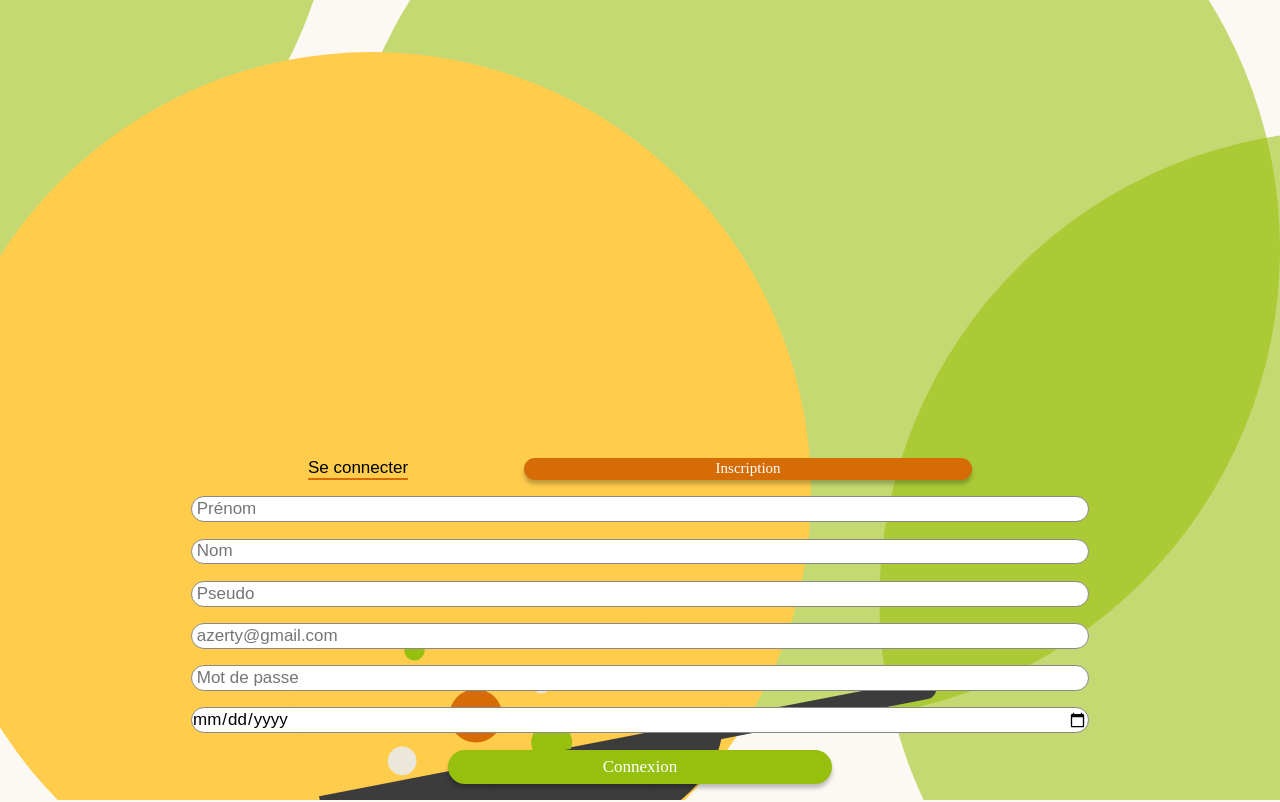
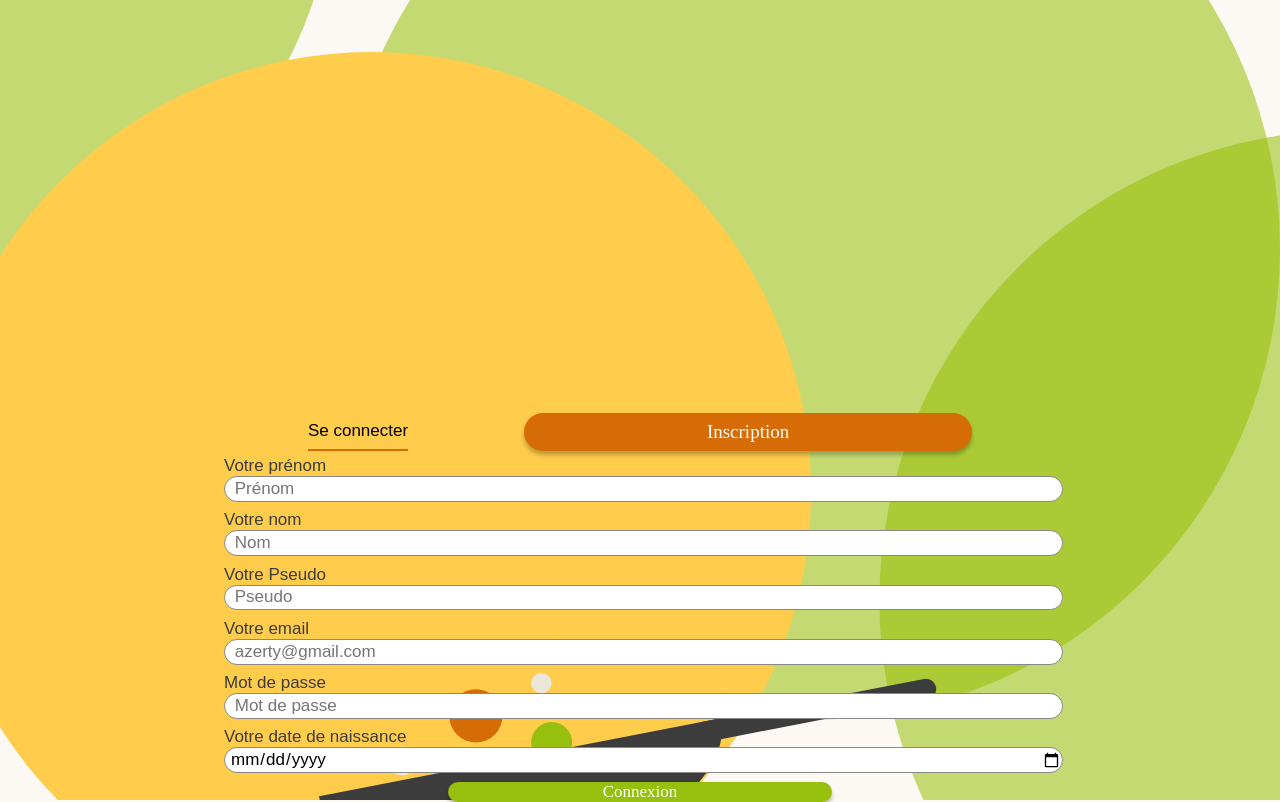
Before and after one commit to WildCodeSchool/0923-lille-JS-eatingnamnam, a React (Vite) app in the folder frontend/: page /login in a window 1280 px wide. Both pictures are taken after a click on the button "Inscription". Built offline with nearby package versions, Linux system fonts and the light colour scheme; a web font is replaced by a local one.

Commit message:
i add a label

```diff
--- a/frontend/src/components/InscriptionForm/InscriptionForm.jsx
+++ b/frontend/src/components/InscriptionForm/InscriptionForm.jsx
@@ -7,43 +7,61 @@ function InscriptionForm() {
   const onSubmit = (data) => console.warn(data);
   return (
     <form className="formInscription__inputs" onSubmit={handleSubmit(onSubmit)}>
+      <label className="formInscription__label">
+        Votre prénom
         <input
           className="formInscription__inputs__text"
           type="text"
           {...register("firstname", { required: true })}
           placeholder=" Prénom"
         />
+      </label>
+
+      <label className="formInscription__label">
+        Votre nom
         <input
           className="formInscription__inputs__text"
           {...register("lastname", { required: true })}
           type="text"
           placeholder=" Nom"
         />
+      </label>
+      <label className="formInscription__label">
+        Votre Pseudo
         <input
           className="formInscription__inputs__text"
           type="text"
           {...register("Pseudo", { required: true })}
           placeholder=" Pseudo"
         />
+      </label>
+      <label className="formInscription__label">
+        Votre email
         <input
           className="formInscription__inputs__text"
           type="mail"
           {...register("mail", { required: true }, { type: "email" })}
           placeholder=" azerty@gmail.com"
         />
+      </label>
+      <label className="formInscription__label">
+        Mot de passe
         <input
           className="formInscription__inputs__text"
           {...register("password", { required: true })}
           type="password"
           placeholder=" Mot de passe"
         />
+      </label>
+      <label className="formInscription__label">
+        Votre date de naissance
         <input
           className="formInscription__inputs__text"
           {...register("birthdate", { required: true }, { type: "date" })}
           type="date"
           placeholder=" Date de naissance"
         />
-
+      </label>
       <input
         className="formInscription__inputs__submit"
         type="submit"
--- a/frontend/src/components/LoginForm/LoginForm.jsx
+++ b/frontend/src/components/LoginForm/LoginForm.jsx
@@ -7,18 +7,26 @@ function LoginForm() {
   const onSubmit = (data) => console.warn(data);
   return (
     <form className="formLogin__inputs" onSubmit={handleSubmit(onSubmit)}>
+      <label htmlFor="mail" className="formLogin__label">
+        Adresse mail
         <input
+          id="mail"
           className="formLogin__inputs__text"
           type="mail"
           {...register("mail", { required: true }, { type: "email" })}
-        placeholder=" azerty@gmail.com"
+          placeholder="azerty@gmail.com"
         />
+      </label>
+      <label htmlFor="password" className="formLogin__label">
+        Mot de passe
         <input
+          id="password"
           className="formLogin__inputs__text"
           {...register("password", { required: true })}
           type="password"
-        placeholder=" Mot de passe"
+          placeholder="Mot de passe"
         />
+      </label>
       <input
         className="formLogin__inputs__submit"
         type="submit"
--- a/frontend/src/pages/Authentication/Authentication.scss
+++ b/frontend/src/pages/Authentication/Authentication.scss
@@ -13,15 +13,15 @@
   .formLogin__Button {
     display: flex;
     justify-content: space-evenly;
-    justify-self: center;
     width: 70%;
+    font-size: 1.5em;
   }
 
   .active {
     width: 50%;
-    height: 1.5em;
+    height: 2em;
     font-family: "Hubbali";
-    font-size: 15px;
+    font-size: 19px;
     color: #ffffff;
     border: 0;
     border-radius: 20px;
@@ -30,6 +30,7 @@
   }
 
   .noActive {
+    font-size: 17px;
     background: none;
     border: none;
     border-bottom: 2.5px solid #d56c06;
@@ -43,12 +44,18 @@
     width: 100%;
     margin-bottom: 40%;
 
+    .formLogin__label {
+      width: 65%;
+    }
+
     .formLogin__inputs__text {
       border-radius: 20px;
       border: 1px solid rgba(137, 137, 137, 1);
       background-color: #ffffff;
       height: 1.4em;
-      width: 60%;
+      width: 100%;
+      font-size: 18px;
+      padding-left: 5px;
     }
     .formLogin__inputs__submit {
       width: 30%;
@@ -65,17 +72,25 @@
   .formInscription__inputs {
     display: flex;
     flex-direction: column;
-    justify-content: space-evenly;
+    gap: 0.5em;
+    padding-top: 0.3em;
     align-items: center;
-    height: 40vh;
+    height: 43vh;
     width: 100%;
+
+    .formInscription__label {
+      display: flex;
+      flex-direction: column;
+      width: 65%;
+    }
 
     .formInscription__inputs__text {
       border-radius: 20px;
       border: 1px solid rgba(137, 137, 137, 1);
       background-color: #ffffff;
       height: 1.4em;
-      width: 70%;
+      width: 100%;
+      padding-left: 5px;
     }
     .formInscription__inputs__submit {
       width: 30%;
```
Lines whose indentation alone changed are shown as unchanged.
